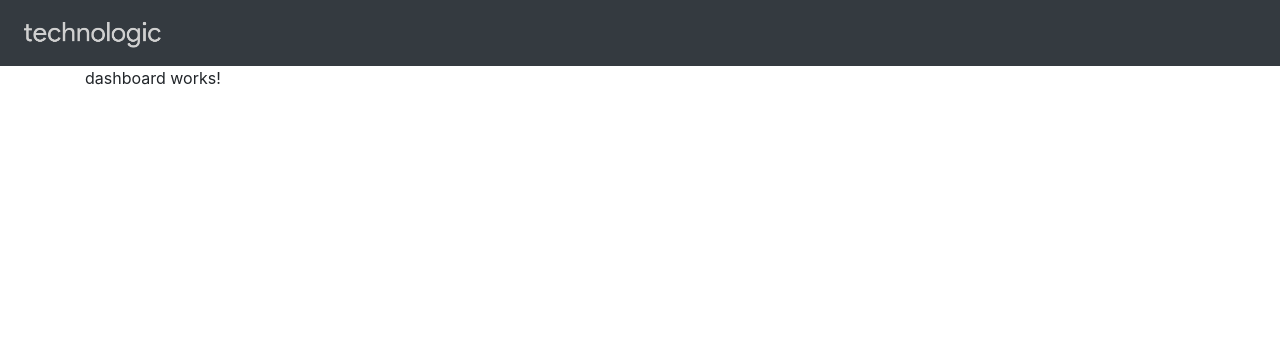
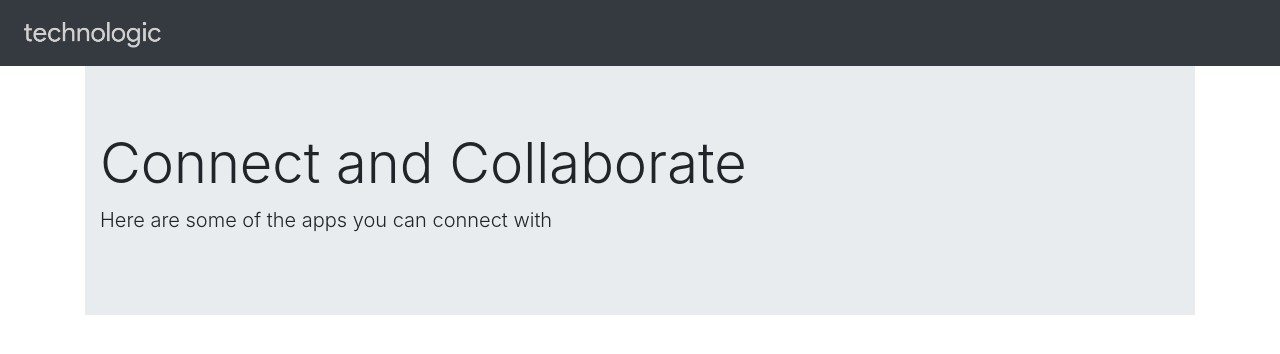
Before and after one commit to technologic808/personal-website, an Angular app: page /dashboard in a window 1280 px wide. Shown: the top 354 px of the page. Built offline with nearby package versions, Linux system fonts and the light colour scheme.

Commit message:
Create Jumbotron and appCard model

```diff
--- a/src/app/dashboard/dashboard.component.html
+++ b/src/app/dashboard/dashboard.component.html
@@ -1 +1,10 @@
-<p>dashboard works!</p>
+<div class="jumbotron jumbotron-fluid">
+  <div class="container">
+    <h1 class="display-4">
+      Connect and Collaborate
+    </h1>
+    <p class="lead">
+      Here are some of the apps you can connect with
+    </p>
+  </div>
+</div>
```
Also changed, not shown: src/app/models/appCard.ts (added, +7 -0 lines).
